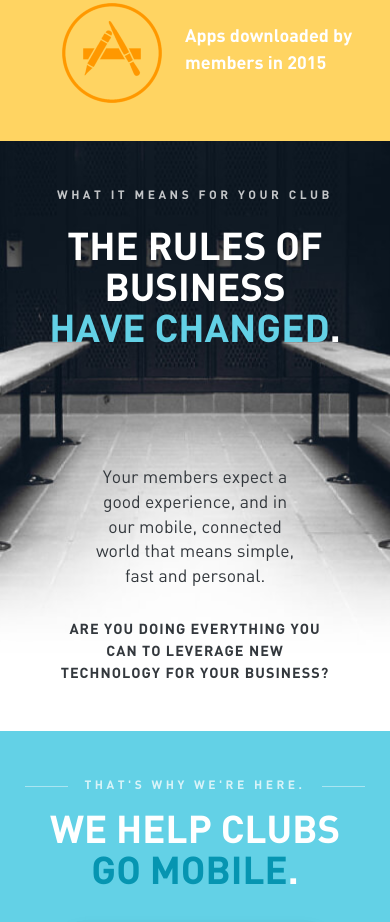
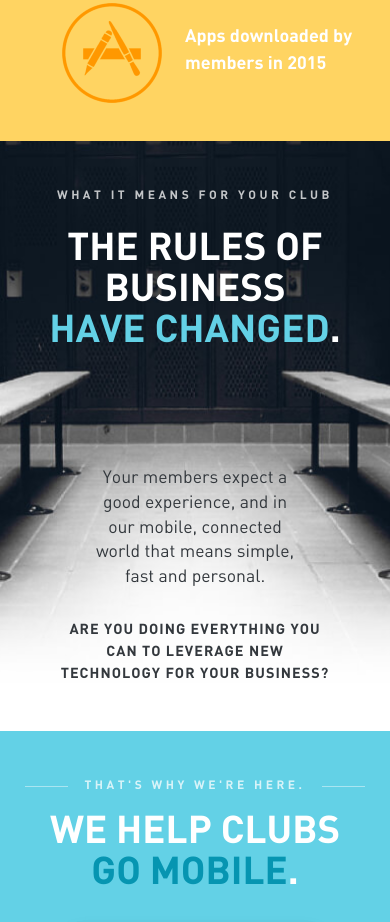
Before and after one commit to deoates/netpulse, a plain HTML site: page index.html in a window 390 px wide. Shown: the part 1874-2796 px from the top of the page. Drawn offline with nearby package versions, Linux system fonts and the light colour scheme.

Commit message:
locker position

```diff
--- a/sass/styles.sass
+++ b/sass/styles.sass
@@ -93,7 +93,6 @@ header h1
   padding: 0px 25px
   width: 100%
   margin: auto auto
-
 
 span.blue
   color: $blue-bg
@@ -340,7 +339,7 @@ section.locker
     min-height: 500px
 
   @media screen and (max-width: 570px)
-    background-position-y: -180px
+    background-position-y: -150px
     min-height: 350px
     padding-bottom: 2rem
 
```
Also changed, not shown: css/styles.css.
